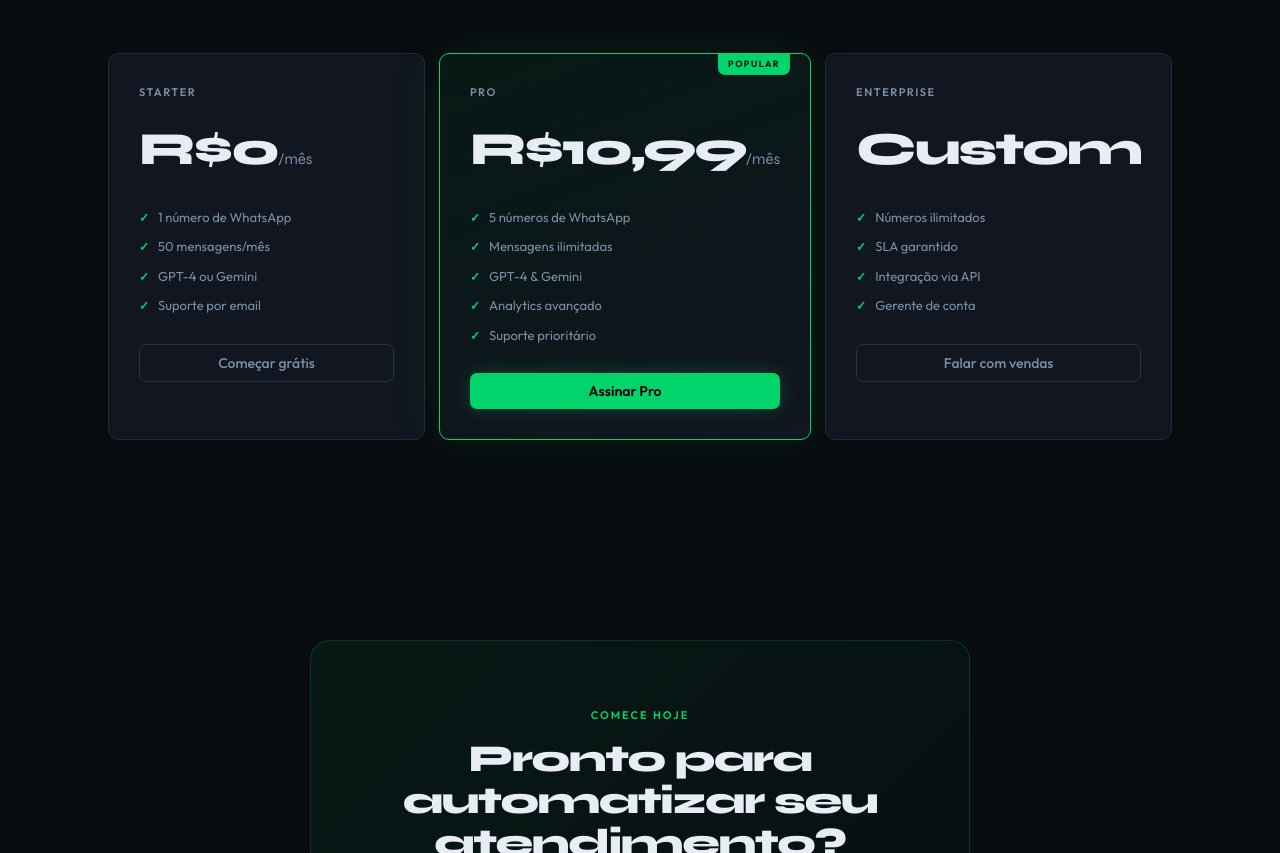
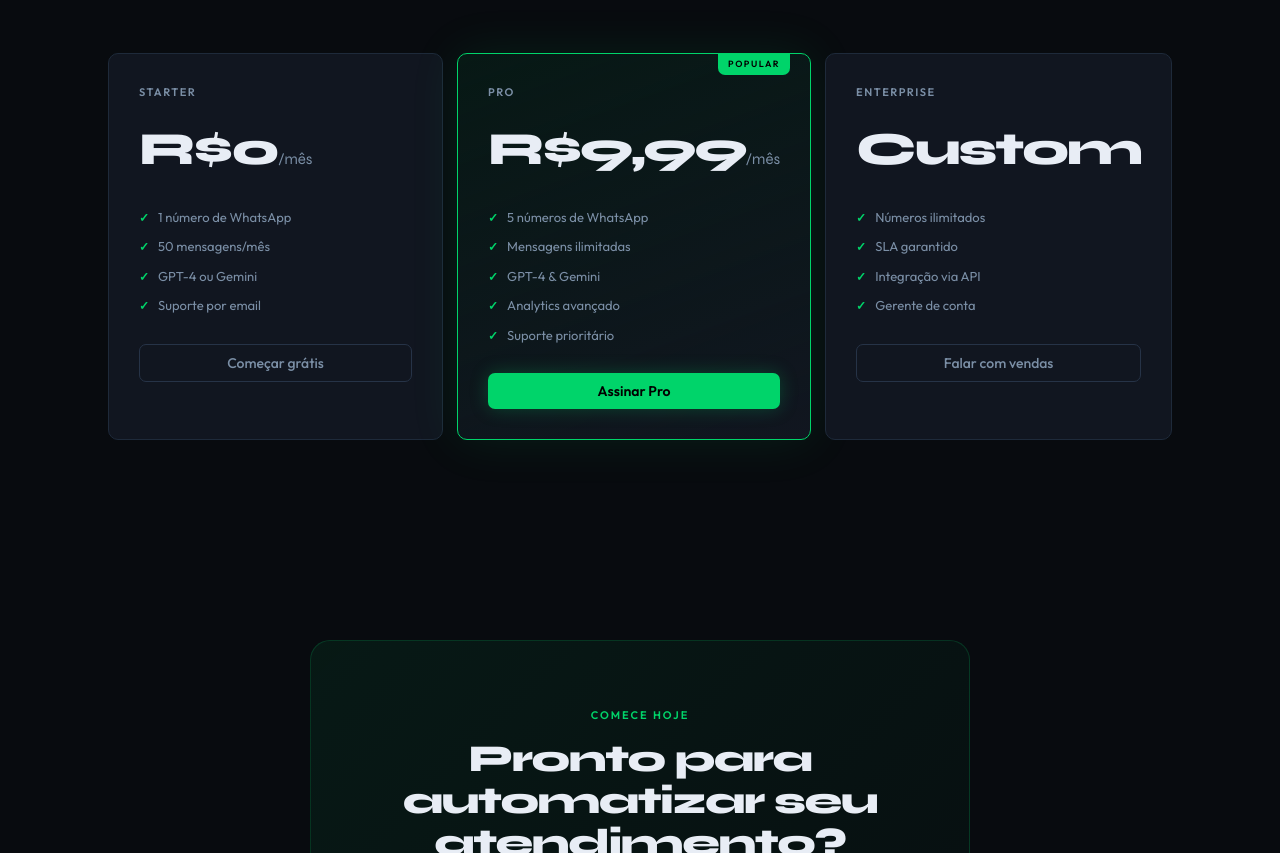
Before and after one commit to Maurocesar12/Assistente-Virtual-IA, a website: page Front-End/public/index.html in a window 1280 px wide. Shown: the part 1908-2761 px from the top of the page. Drawn offline with nearby package versions, Linux system fonts and the light colour scheme.

Commit message:
ajustando o frontend

```diff
--- a/Front-End/public/index.html
+++ b/Front-End/public/index.html
@@ -86,7 +86,7 @@
       </div>
       <div class="price-card pop" style="text-align:left">
         <div class="price-plan">Pro</div>
-        <div class="price-amount">R$10,99<sub>/mês</sub></div>
+        <div class="price-amount">R$9,99<sub>/mês</sub></div>
         <ul class="price-features">
           <li>5 números de WhatsApp</li>
           <li>Mensagens ilimitadas</li>
@@ -673,7 +673,7 @@
 </div>
 
 <!-- ══════════════════════════════════════════════════════
-     ✦ MODAL — Upgrade de Plano (R$10,99/mês)
+     ✦ MODAL — Upgrade de Plano (R$9,99/mês)
 ══════════════════════════════════════════════════════ -->
 <div class="overlay" id="m-upgradePlan">
   <div class="modal" style="max-width:480px;text-align:center">
```
